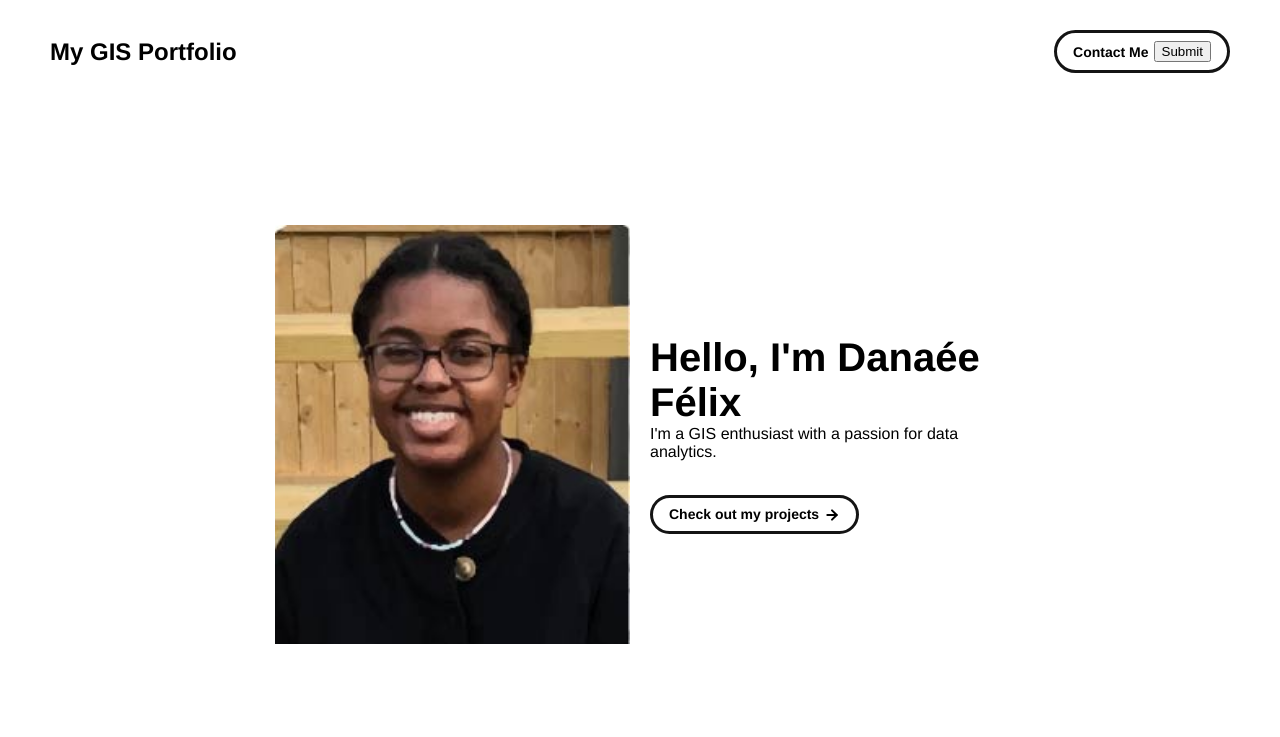
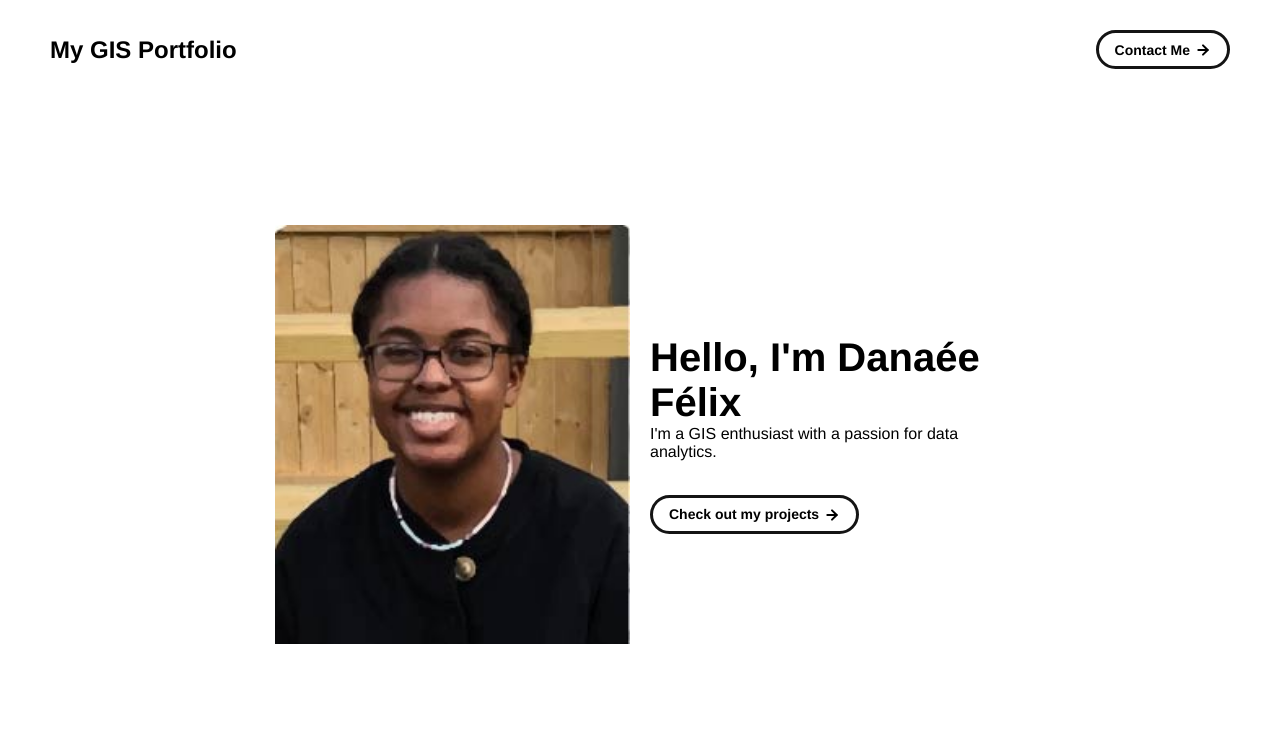
Before and after one commit to dfel13/danaeefelix.portfolio, a plain HTML site: page index.html in a window 1280 px wide. Shown: the top 737 px of the page. Drawn offline with Linux system fonts and the light colour scheme.

Commit message:
Update index.html

```diff
--- a/index.html
+++ b/index.html
@@ -33,7 +33,7 @@
          <!-- TODO - Change the email after 'mailto:' to your email address for contact -->
         <a class="button" href="danaeefel@gmail.com">
           <span class="button-text">Contact Me</span>
-		<button type="submit" class="submit">Submit</button>
+		<image src="./assets/icons/arrow-right.svg" class="right-arrow-icon">
         </a>
       </a>
     </div>
```
